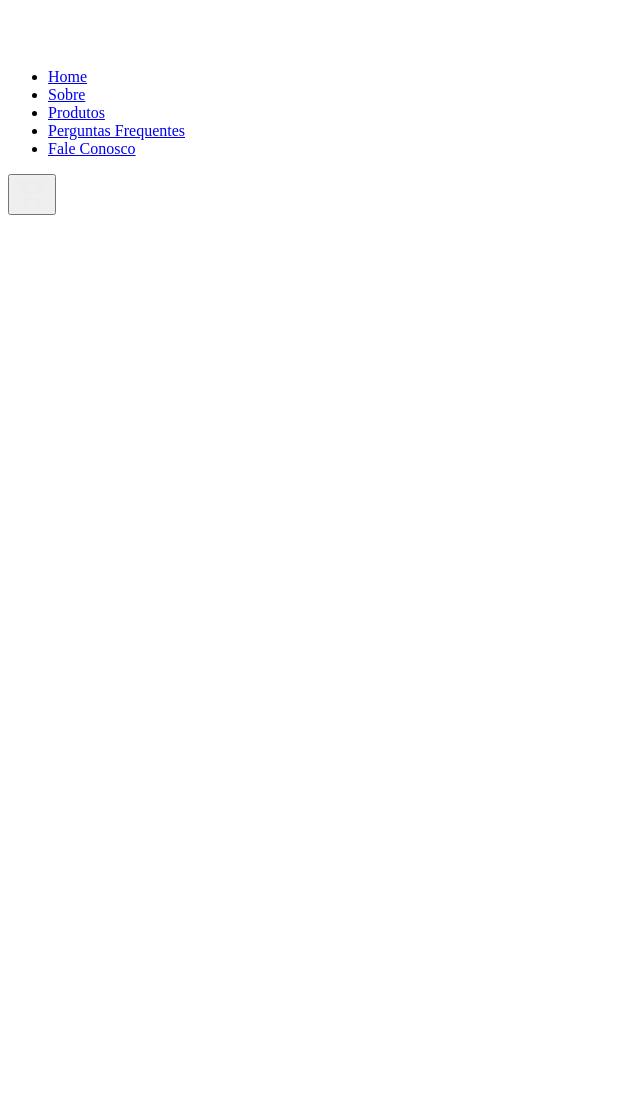
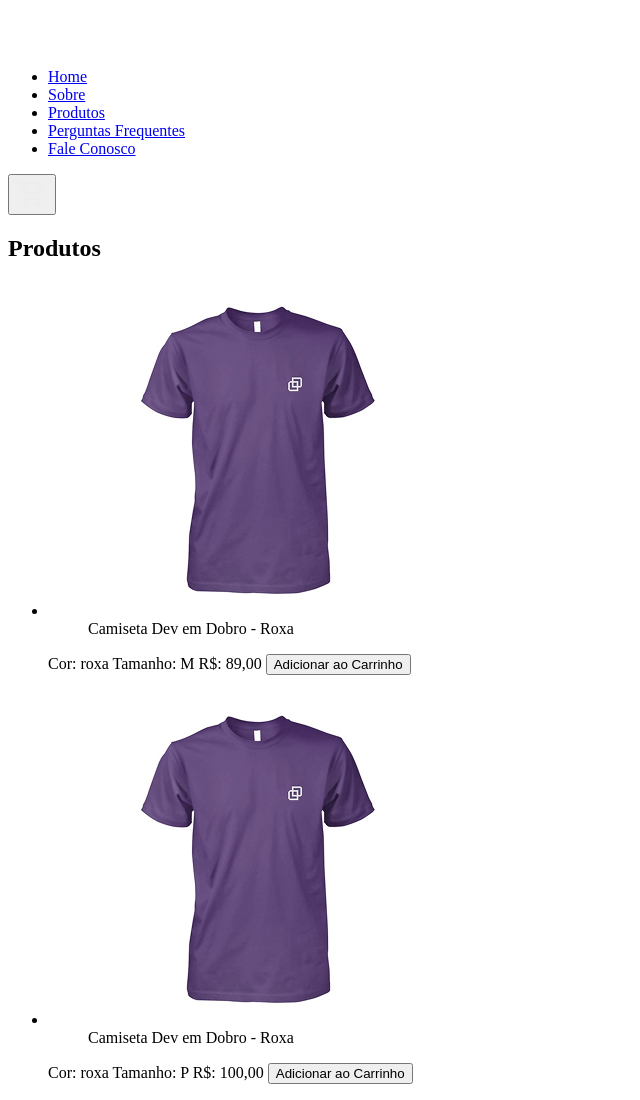
Before and after one commit to Camillozzi/Projeto---Ecommerce, a plain HTML site: page index.html in a window 1280 px wide. Shown: the whole page, without its empty margins (0-640 px from the left). Before the commit the page ends 800 px from the top, so only its background shows below. Drawn offline with Linux system fonts and the light colour scheme.

Commit message:
cria seção principal(main) do html

```diff
--- a/index.html
+++ b/index.html
@@ -36,7 +36,37 @@
             <img src="./assets/imagens/icone_carrinho.svg" alt="Carrinho de compras">
         </button>
     </header>
-    <main></main>
+    <main>
+        <section>
+            <h2>Produtos</h2>
+            <ul>
+                <li>
+                    <figure>
+                        <img src="./assets/imagens/camiseta_roxa.jpg" alt="Camiseta Roxa">
+                        <figcaption>Camiseta Dev em Dobro - Roxa</figcaption>
+                    </figure>
+                    <div>
+                        <span>Cor: roxa</span>
+                        <span>Tamanho: M</span>
+                        <span>R$: 89,00</span>
+                        <button>Adicionar ao Carrinho</button>
+                    </div>
+                </li>
+                <li>
+                    <figure>
+                        <img src="./assets/imagens/camiseta_roxa.jpg" alt="Camiseta Roxa">
+                        <figcaption>Camiseta Dev em Dobro - Roxa</figcaption>
+                    </figure>
+                    <div>
+                        <span>Cor: roxa</span>
+                        <span>Tamanho: P</span>
+                        <span>R$: 100,00</span>
+                        <button>Adicionar ao Carrinho</button>
+                    </div>
+                </li>
+            </ul>
+        </section>
+    </main>
     <footer></footer>
 </body>
 
```
